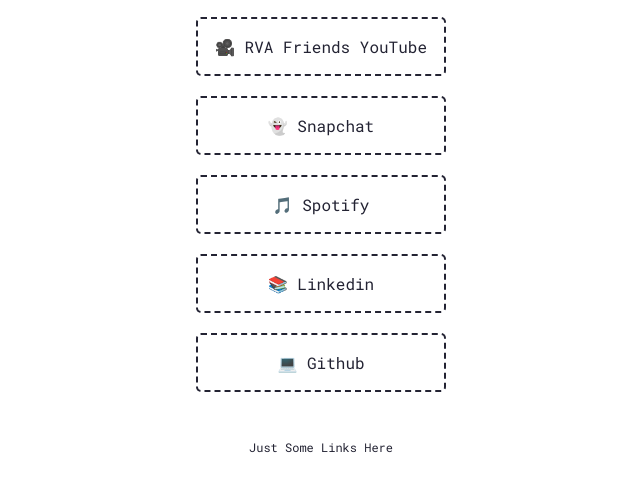
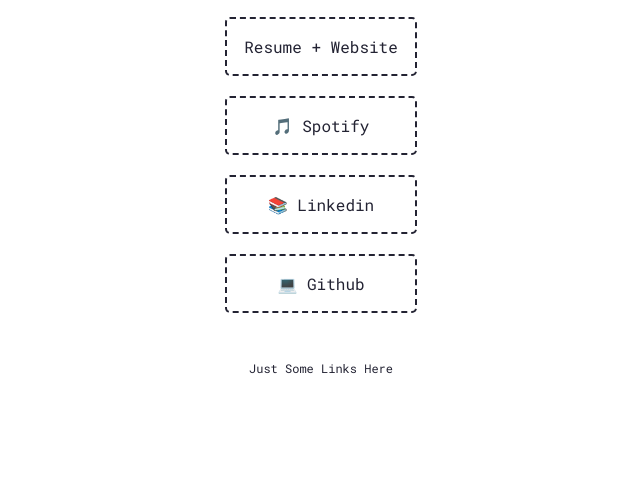
Before and after one commit to adastorm/linktree, a plain HTML site: page index.html in a window 1280 px wide. Shown: the part 321-800 px from the top of the page, without its empty margins (319-959 px from the left). Drawn offline with Linux system fonts and the light colour scheme.

Commit message:
Update index.html

```diff
--- a/index.html
+++ b/index.html
@@ -17,9 +17,7 @@
 
         <h1><a href="#" id="userName" rel="noopener">Jonah Watts</a></h1>
         <div id="links">
-            <a class="link" href="https://www.youtube.com/channel/UCHxcdhjEdzWpeqAEK2d_GyA"  rel="noopener">🎥 Personal YouTube</a>
-            <a class="link" href="https://www.youtube.com/channel/UCveBCX4hRAXlC9JmlRI82oQ"  rel="noopener">🎥 RVA Friends YouTube</a>
-            <a class="link" href="https://www.snapchat.com/add/adastorm"  rel="noopener">👻 Snapchat</a>
+            <a class="link" href="https://www.adastorm.github.io"  rel="noopener">Resume + Website</a>
             <a class="link" href="https://open.spotify.com/user/jonah.watts?si=5lyKNaJGT7GRvUMg821vNA"  rel="noopener">🎵 Spotify</a>
             <a class="link" href="https://www.linkedin.com/in/jonah-watts-846b151b6/" rel="noopener">📚 Linkedin</a>
             <a class="link" href="https://github.com/adastorm" rel="noopener">💻 Github</a>
```
